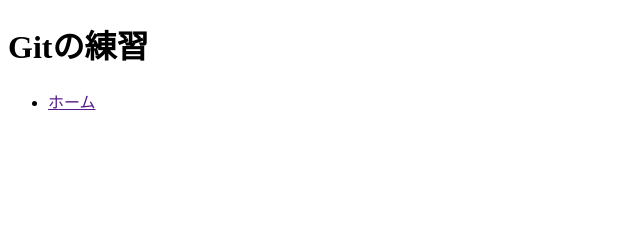
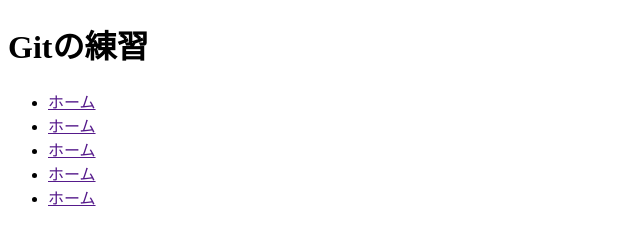
Before and after one commit to yo55210/git-test, a plain HTML site: page index.html in a window 1280 px wide. Shown: the whole page, without its empty margins (0-640 px from the left). Drawn offline with Linux system fonts and the light colour scheme.

Commit message:
navを4つ追加

```diff
--- a/index.html
+++ b/index.html
@@ -15,6 +15,22 @@
           <a href="" class="header-nav_link">ホーム</a>
           <!-- /.header-nav_link -->
         </li>
+        <li class="header-nav_item">
+          <a href="" class="header-nav_link">ホーム</a>
+          <!-- /.header-nav_link -->
+        </li>
+        <li class="header-nav_item">
+          <a href="" class="header-nav_link">ホーム</a>
+          <!-- /.header-nav_link -->
+        </li>
+        <li class="header-nav_item">
+          <a href="" class="header-nav_link">ホーム</a>
+          <!-- /.header-nav_link -->
+        </li>
+        <li class="header-nav_item">
+          <a href="" class="header-nav_link">ホーム</a>
+          <!-- /.header-nav_link -->
+        </li>
         <!-- /.header-nav_item -->
       </ul>
       <!-- /.header-nav_list -->
```
